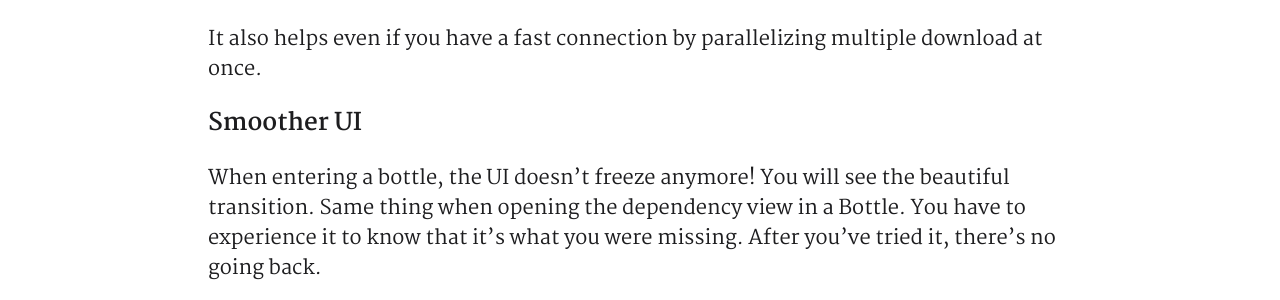
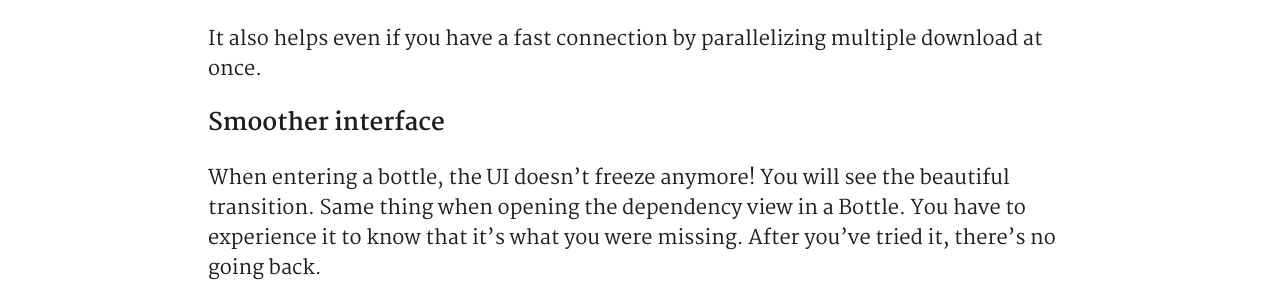
Before and after one commit to bottlesdevs/website, a Jekyll site: the page built from _posts/2023-01-14-release-2023.01.14.md, in a window 1280 px wide and 900 px high, scrolled down 5055 px. Shown: the part 157-457 px from the top of the window. Built offline with Jekyll 4.4.1, drawn with Linux system fonts in a browser that asks for light colours; nearby versions of some CDN libraries; comment, search, counter and statistics services are not loaded.

Commit message:
Update _posts/2023-01-14-release-2023.01.14.md
Co-authored-by: Hari Rana <theevilskeleton@riseup.net>

```diff
--- a/_posts/2023-01-14-release-2023.01.14.md
+++ b/_posts/2023-01-14-release-2023.01.14.md
@@ -111,7 +111,7 @@ Now, Bottles will download in the background those updates, so that you can use
 
 It also helps even if you have a fast connection by parallelizing multiple download at once.
 
-### Smoother UI
+### Smoother interface
 When entering a bottle, the UI doesn't freeze anymore! You will see the beautiful transition. Same thing when opening the dependency view in a Bottle. You have to experience it to know that it's what you were missing. After you've tried it, there's no going back.
 
 ### Other changes
```
